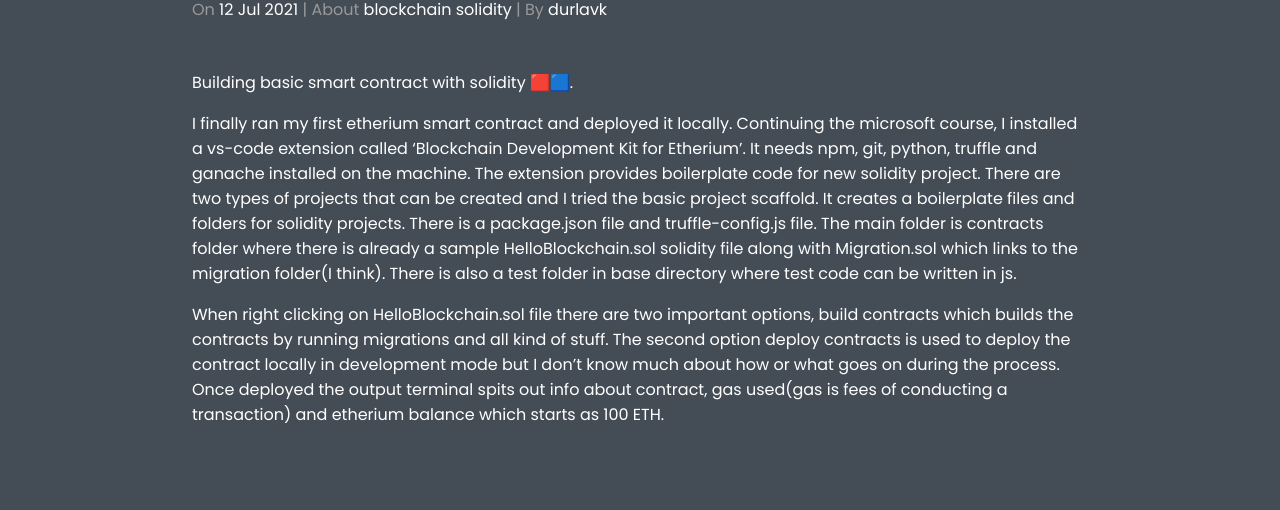
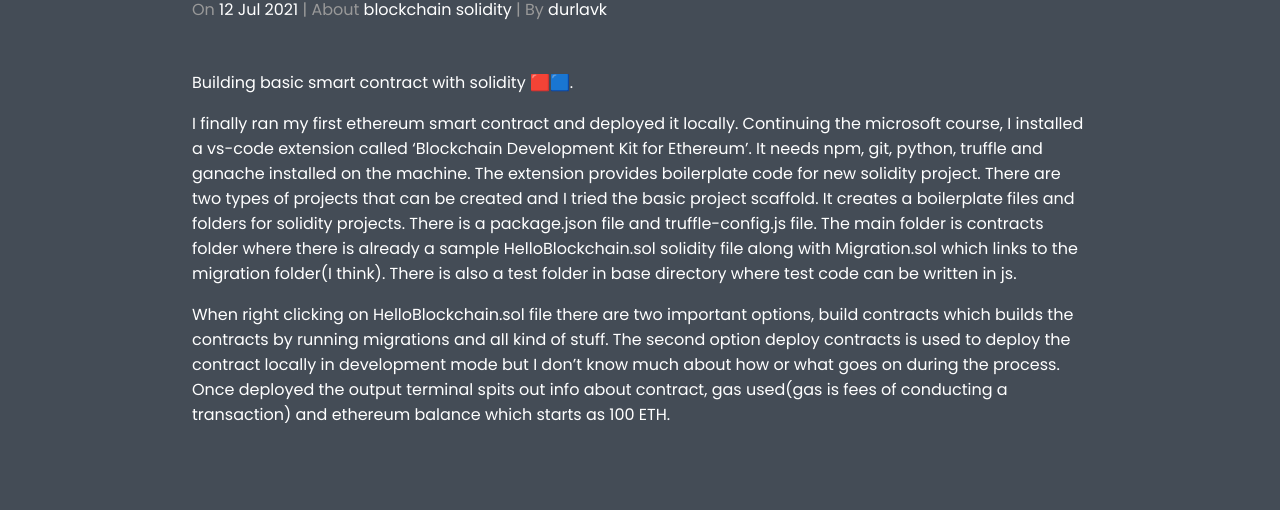
Before and after one commit to durlavkalita/durlavkalita.github.io, a Jekyll site: the page built from _posts/2021-07/2021-07-12-blockchain-with-solidity-1.md, in a window 1280 px wide. Shown: the part 247-757 px from the top of the page. Built offline with Jekyll 4.4.1, drawn with Linux system fonts in a browser that asks for light colours.

Commit message:
refactoring

```diff
--- a/_posts/2021-07/2021-07-12-blockchain-with-solidity-1.md
+++ b/_posts/2021-07/2021-07-12-blockchain-with-solidity-1.md
@@ -8,6 +8,6 @@ permalink: '/post/blockchain-with-solidity-1'
 
 Building basic smart contract with solidity 🟥🟦.
 
-I finally ran my first etherium smart contract and deployed it locally. Continuing the microsoft course, I installed a vs-code extension called 'Blockchain Development Kit for Etherium'. It needs npm, git, python, truffle and ganache installed on the machine. The extension provides boilerplate code for new solidity project. There are two types of projects that can be created and I tried the basic project scaffold. It creates a boilerplate files and folders for solidity projects. There is a package.json file and truffle-config.js file. The main folder is contracts folder where there is already a sample HelloBlockchain.sol solidity file along with Migration.sol which links to the migration folder(I think). There is also a test folder in base directory where test code can be written in js.
+I finally ran my first ethereum smart contract and deployed it locally. Continuing the microsoft course, I installed a vs-code extension called 'Blockchain Development Kit for Ethereum'. It needs npm, git, python, truffle and ganache installed on the machine. The extension provides boilerplate code for new solidity project. There are two types of projects that can be created and I tried the basic project scaffold. It creates a boilerplate files and folders for solidity projects. There is a package.json file and truffle-config.js file. The main folder is contracts folder where there is already a sample HelloBlockchain.sol solidity file along with Migration.sol which links to the migration folder(I think). There is also a test folder in base directory where test code can be written in js.
 
-When right clicking on HelloBlockchain.sol file there are two important options, build contracts which builds the contracts by running migrations and all kind of stuff. The second option deploy contracts is used to deploy the contract locally in development mode but I don't know much about how or what goes on during the process. Once deployed the output terminal spits out info about contract, gas used(gas is fees of conducting a transaction) and etherium balance which starts as 100 ETH.
+When right clicking on HelloBlockchain.sol file there are two important options, build contracts which builds the contracts by running migrations and all kind of stuff. The second option deploy contracts is used to deploy the contract locally in development mode but I don't know much about how or what goes on during the process. Once deployed the output terminal spits out info about contract, gas used(gas is fees of conducting a transaction) and ethereum balance which starts as 100 ETH.
```
Also changed, not shown: _drafts/first-draft.md (deleted, +0 -1 lines), _posts/2021-07/2021-07-06-blockchain-with-solidity.md (+1 -1 lines).
